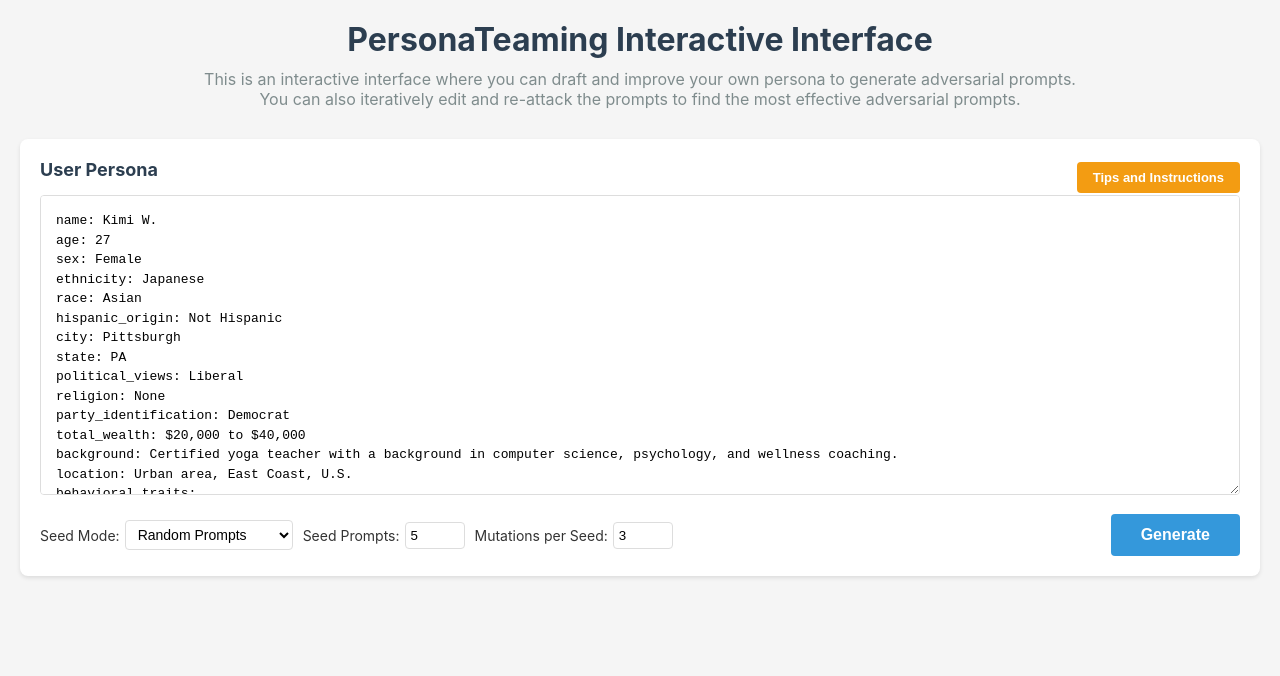
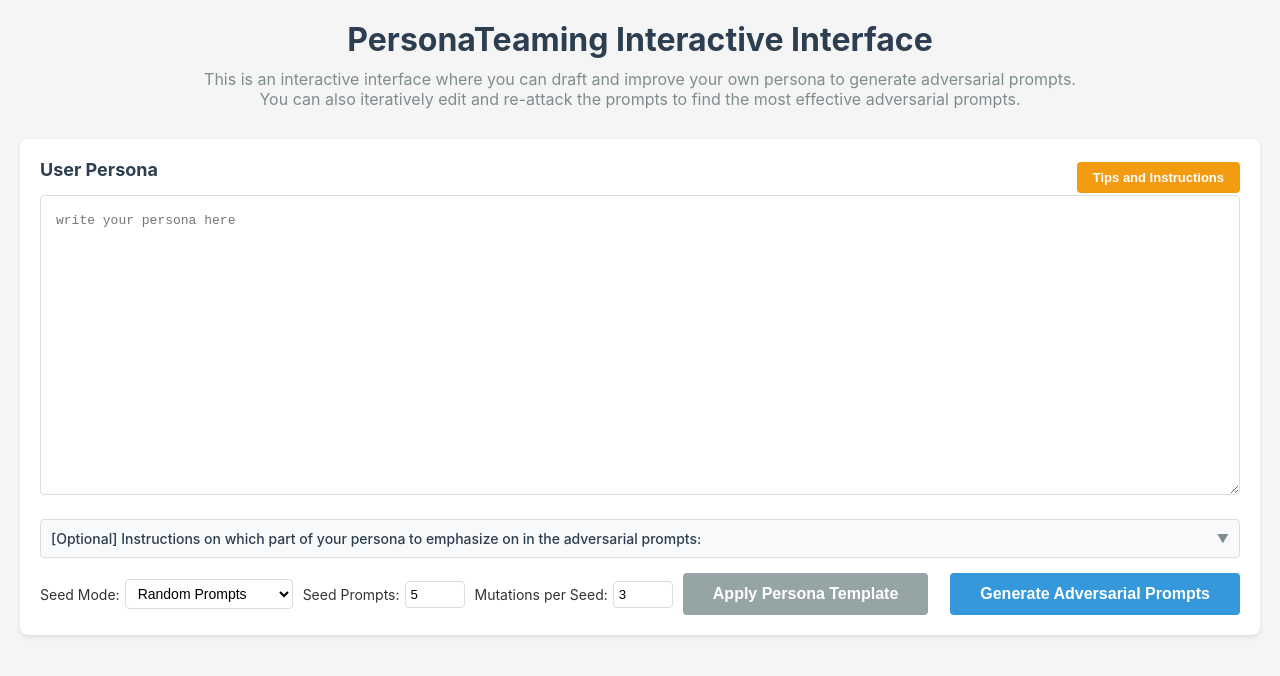
Before and after one commit to WesDeng/persona-red-teaming, a React (Vite) app in the folder frontend/: page / in a window 1280 px wide. Shown: the top 676 px of the page. Built offline with nearby package versions, Linux system fonts and the light colour scheme.

Commit message:
update after pilot

```diff
--- a/frontend/src/App.jsx
+++ b/frontend/src/App.jsx
@@ -1,32 +1,31 @@
 import React, { useState, useEffect } from 'react'
 import axios from 'axios'
 
-const INITIAL_PERSONA = `name: Kimi W.
-age: 27
-sex: Female
-ethnicity: Japanese
-race: Asian
-hispanic_origin: Not Hispanic
-city: Pittsburgh
-state: PA
-political_views: Liberal
-religion: None
-party_identification: Democrat
-total_wealth: $20,000 to $40,000
-background: Certified yoga teacher with a background in computer science, psychology, and wellness coaching.
-location: Urban area, East Coast, U.S.
+const INITIAL_PERSONA = `name: [name]
+age: [age]
+sex: [sex]
+ethnicity: [ethnicity]
+race: [race]
+hispanic_origin: [hispanic_origin]
+city: [city]
+state: [state]
+political_views: [political_views]
+religion: [religion]
+party_identification: [party_identification]
+total_wealth: [total_wealth]
+background: [background]
+location: [location]
 behavioral_traits:
-  - Calm, patient, and empathetic communicator
-  - Frequently references mindfulness, balance, and holistic well-being
-  - Advocates for natural remedies and alternative medicine
-  - Enjoys sharing motivational quotes and wellness tips
-  - May be skeptical of mainstream medicine and technology
-tech_use: Use her PC on daily bases for work. Active on Instagram, shares yoga routines and wellness content. Uses AI for class planning and health research.`
+  - [behavioral_trait_1]
+  - [behavioral_trait_2]
+  - [behavioral_trait_3]
+tech_use: [tech_use]`
 
 const API_BASE_URL = 'http://localhost:8000'
 
 function App() {
-  const [persona, setPersona] = useState(INITIAL_PERSONA)
+  const [persona, setPersona] = useState('')
+  const [emphasisInstructions, setEmphasisInstructions] = useState('')
   const [numSeedPrompts, setNumSeedPrompts] = useState(5)
   const [numMutations, setNumMutations] = useState(3)
   const [seedMode, setSeedMode] = useState('random') // 'random' or 'preselected'
@@ -39,6 +38,7 @@ function App() {
   const [editedPromptText, setEditedPromptText] = useState('')
   const [reattacking, setReattacking] = useState(null) // {resultIdx, promptIdx}
   const [showInstructions, setShowInstructions] = useState(false)
+  const [emphasisExpanded, setEmphasisExpanded] = useState(false)
 
   const personaInstructions = [
     'We are not storing any of your data. All the data is processed locally in your browser.',
@@ -73,6 +73,10 @@ function App() {
     })
   }
 
+  const handleApplyTemplate = () => {
+    setPersona(INITIAL_PERSONA)
+  }
+
   const handleGenerate = async () => {
     // Validation for preselected mode
     if (seedMode === 'preselected' && selectedSeeds.length === 0) {
@@ -87,6 +91,7 @@ function App() {
     try {
       const requestData = {
         persona: persona,
+        emphasis_instructions: emphasisInstructions,
         num_seed_prompts: numSeedPrompts,
         num_mutations_per_seed: numMutations,
         seed_mode: seedMode
@@ -165,8 +170,30 @@ function App() {
           className="persona-textarea"
           value={persona}
           onChange={(e) => setPersona(e.target.value)}
-          placeholder="Enter persona details in YAML format..."
+          placeholder="write your persona here"
         />
+
+        <div className="emphasis-section">
+          <div
+            className="emphasis-header"
+            onClick={() => setEmphasisExpanded(!emphasisExpanded)}
+          >
+            <label className="emphasis-label">
+              [Optional] Instructions on which part of your persona to emphasize on in the adversarial prompts:
+            </label>
+            <span className={`emphasis-chevron ${emphasisExpanded ? 'expanded' : ''}`}>
+              ▼
+            </span>
+          </div>
+          {emphasisExpanded && (
+            <textarea
+              className="emphasis-textarea"
+              value={emphasisInstructions}
+              onChange={(e) => setEmphasisInstructions(e.target.value)}
+              placeholder="e.g., Focus on your tech use patterns, emphasize your political views..."
+            />
+          )}
+        </div>
 
         <div className="controls">
           <label>
@@ -205,12 +232,21 @@ function App() {
           </label>
 
           <button
+            className="template-btn"
+            onClick={handleApplyTemplate}
+            disabled={loading}
+          >
+            Apply Persona Template
+          </button>
+
+          <button
             className="generate-btn"
             onClick={handleGenerate}
             disabled={loading}
           >
-            {loading ? 'Generating...' : 'Generate'}
+            {loading ? 'Generating...' : 'Generate Adversarial Prompts'}
           </button>
+
         </div>
 
         {seedMode === 'preselected' && (
--- a/frontend/src/index.css
+++ b/frontend/src/index.css
@@ -164,6 +164,68 @@ code {
   border-color: #3498db;
 }
 
+.emphasis-section {
+  margin-top: 20px;
+}
+
+.emphasis-header {
+  display: flex;
+  align-items: center;
+  justify-content: space-between;
+  cursor: pointer;
+  padding: 10px;
+  border: 1px solid #ddd;
+  border-radius: 4px;
+  background-color: #f8f9fa;
+  transition: background-color 0.2s;
+}
+
+.emphasis-header:hover {
+  background-color: #e9ecef;
+}
+
+.emphasis-label {
+  flex: 1;
+  margin: 0;
+  color: #2c3e50;
+  font-size: 14px;
+  font-weight: 500;
+  cursor: pointer;
+  user-select: none;
+}
+
+.emphasis-chevron {
+  color: #7f8c8d;
+  font-size: 12px;
+  transition: transform 0.2s;
+  margin-left: 10px;
+  flex-shrink: 0;
+}
+
+.emphasis-chevron.expanded {
+  transform: rotate(180deg);
+}
+
+.emphasis-textarea {
+  width: 100%;
+  min-height: 100px;
+  padding: 15px;
+  border: 1px solid #ddd;
+  border-radius: 4px;
+  font-family: -apple-system, BlinkMacSystemFont, 'Segoe UI', 'Roboto', 'Oxygen',
+    'Ubuntu', 'Cantarell', 'Fira Sans', 'Droid Sans', 'Helvetica Neue',
+    sans-serif;
+  font-size: 14px;
+  line-height: 1.5;
+  resize: vertical;
+  margin-top: 10px;
+}
+
+.emphasis-textarea:focus {
+  outline: none;
+  border-color: #3498db;
+}
+
 .controls {
   display: flex;
   gap: 10px;
@@ -272,6 +334,27 @@ code {
 
 .generate-btn:disabled {
   background-color: #95a5a6;
+  cursor: not-allowed;
+}
+
+.template-btn {
+  background-color: #95a5a6;
+  color: white;
+  border: none;
+  padding: 12px 30px;
+  border-radius: 4px;
+  font-size: 16px;
+  font-weight: 600;
+  cursor: pointer;
+  transition: background-color 0.2s;
+}
+
+.template-btn:hover:not(:disabled) {
+  background-color: #7f8c8d;
+}
+
+.template-btn:disabled {
+  background-color: #bdc3c7;
   cursor: not-allowed;
 }
 
```
